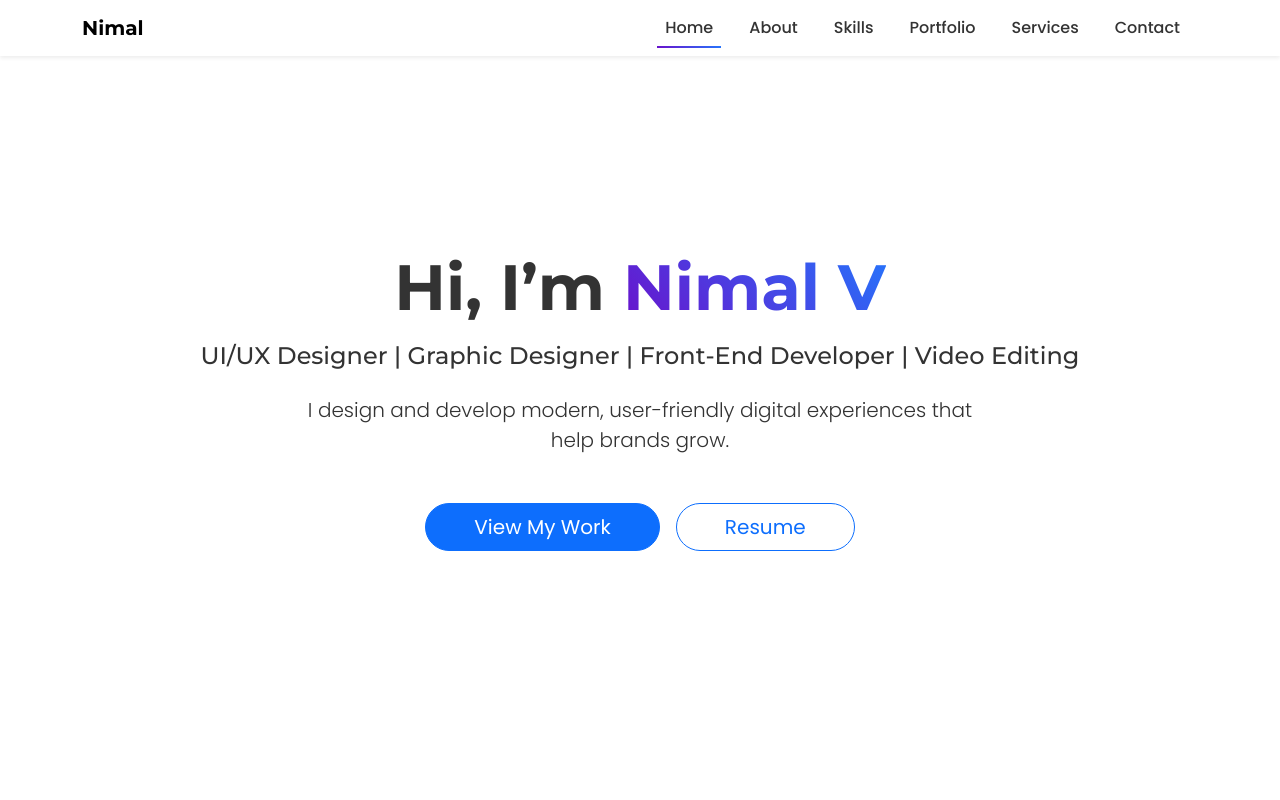
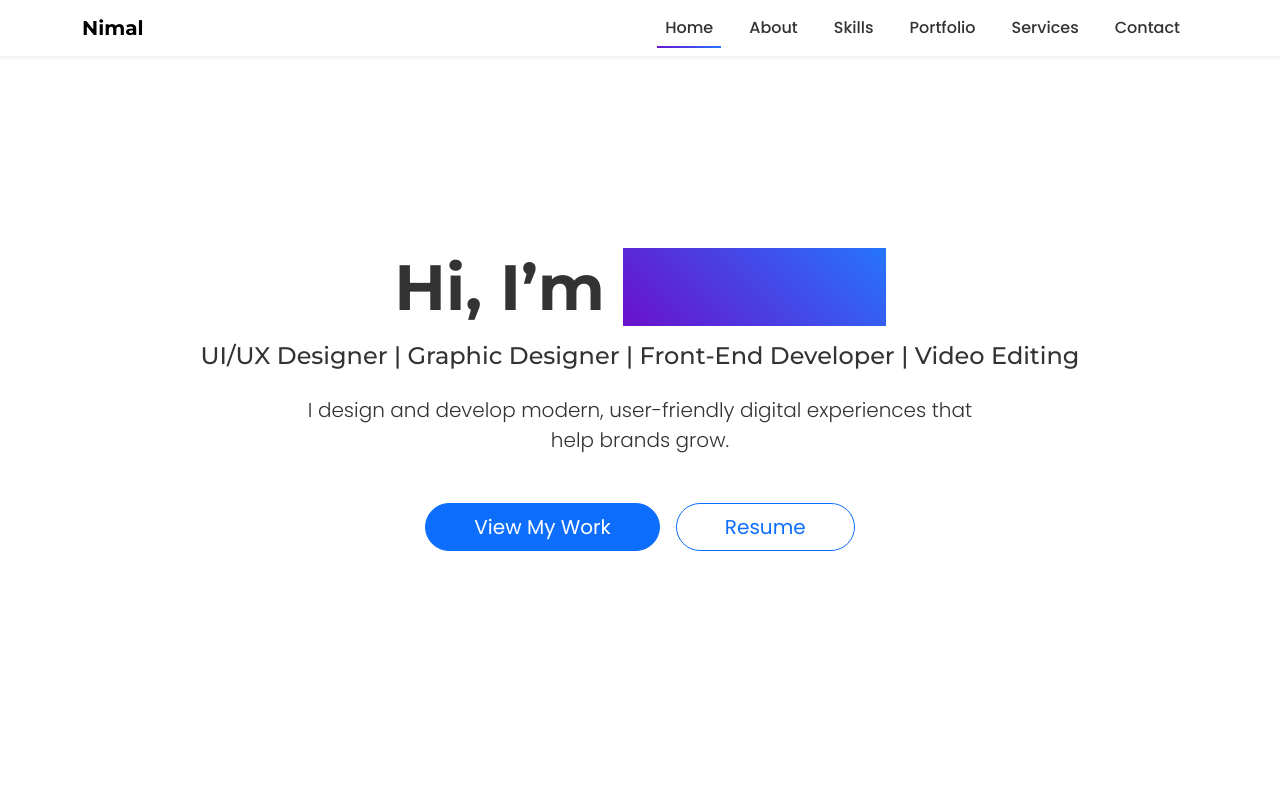
Before and after one commit to Nimal33/portfolio01, a plain HTML site: page index.html in a window 1280 px wide. Shown: the top 800 px of the page. Drawn offline with nearby package versions, Linux system fonts and the light colour scheme.

Commit message:
Update style.css

```diff
--- a/style.css
+++ b/style.css
@@ -44,7 +44,7 @@ h6,
 /* Utilities */
 .text-gradient {
     background: var(--gradient);
-    -webkit-background-clip: text;
+    /* -webkit-background-clip: text; */
     -webkit-text-fill-color: transparent;
 }
 
@@ -192,4 +192,5 @@ h6,
 
 .service-card:hover .service-icon {
     transform: scale(1.1) rotate(5deg);
+
 }
```
